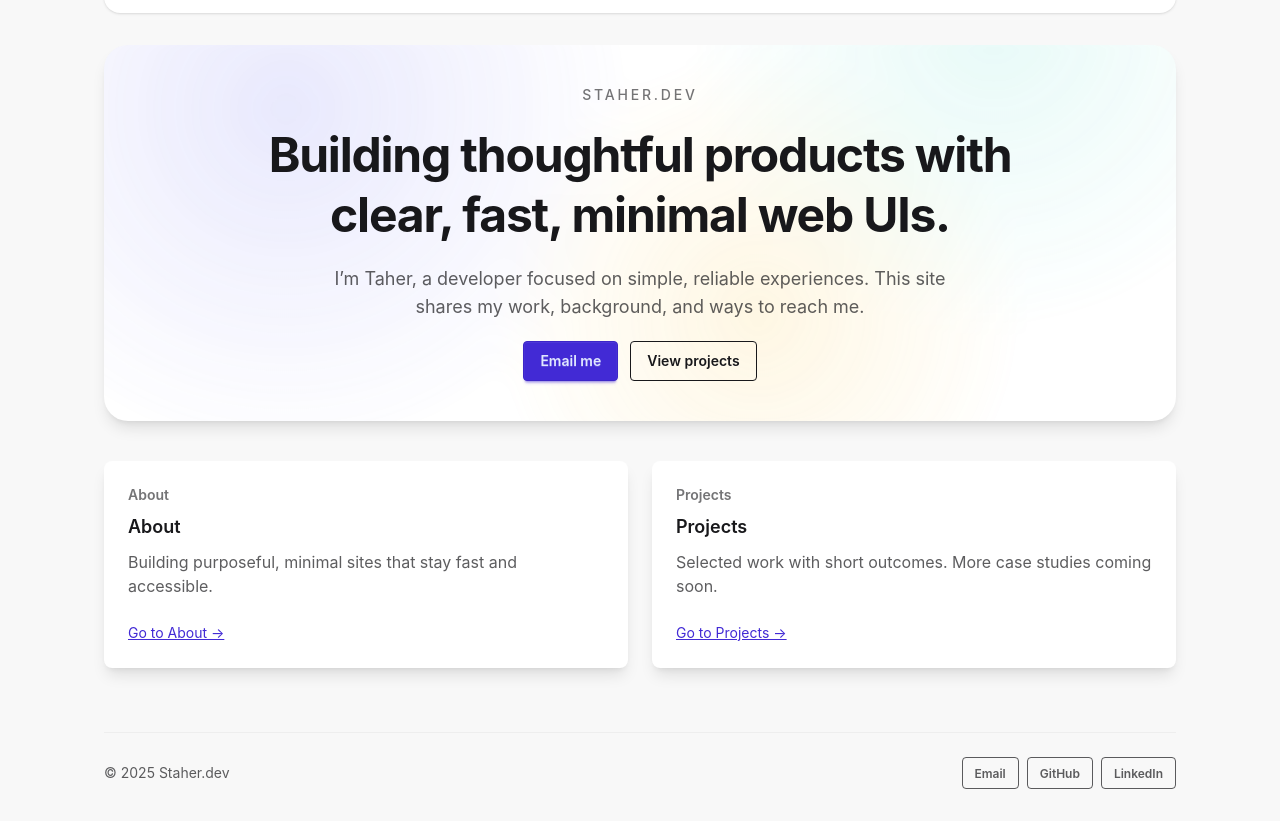
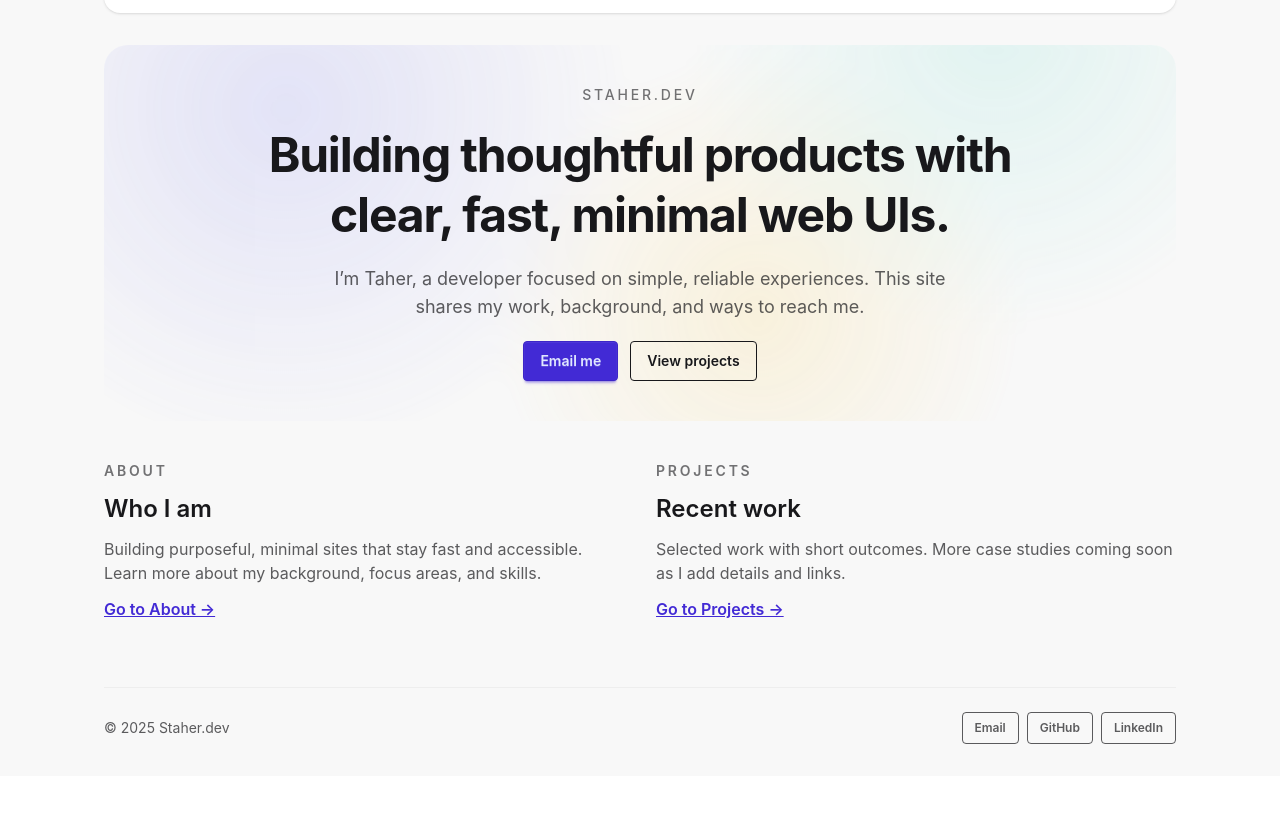
Before and after one commit to staher/staher.dev, an Astro site: page / in a window 1280 px wide. Shown: the part 91-912 px from the top of the page. After the commit the page ends 867 px from the top, so only its background shows below. Built offline with nearby package versions, Linux system fonts and the light colour scheme; Astro itself is replaced by a stand-in of ours.

Commit message:
remove cards styling

```diff
--- a/src/pages/index.astro
+++ b/src/pages/index.astro
@@ -5,7 +5,7 @@ import { siteMeta } from '../data/site'
 
 <BaseLayout title="Home" description={siteMeta.description}>
   <div class="flex flex-col gap-10">
-    <section class="relative overflow-hidden rounded-3xl bg-base-100 p-10 text-center shadow-lg">
+    <section class="relative overflow-hidden rounded-3xl p-10 text-center">
       <div class="hero-ambient pointer-events-none absolute inset-0 opacity-80"></div>
       <div class="relative flex flex-col items-center gap-5">
         <p class="text-sm font-medium uppercase tracking-[0.2em] text-base-content/60">
@@ -29,30 +29,33 @@ import { siteMeta } from '../data/site'
       </div>
     </section>
 
-    <section class="grid gap-6 sm:grid-cols-2">
-      {[
-        {
-          title: 'About',
-          copy: 'Building purposeful, minimal sites that stay fast and accessible.',
-          href: '/about',
-        },
-        {
-          title: 'Projects',
-          copy: 'Selected work with short outcomes. More case studies coming soon.',
-          href: '/projects',
-        },
-      ].map((item) => (
-        <a href={item.href} class="card bg-base-100 shadow-lg transition hover:-translate-y-1">
-          <div class="card-body items-center text-center sm:items-start sm:text-left">
-            <p class="text-sm font-semibold text-base-content/60">{item.title}</p>
-            <h2 class="card-title">{item.title}</h2>
-            <p class="text-base text-base-content/70">{item.copy}</p>
-            <div class="card-actions pt-4">
-              <span class="link link-primary">Go to {item.title} →</span>
-            </div>
-          </div>
-        </a>
-      ))}
+    <section class="grid gap-8 sm:grid-cols-2">
+      <div class="flex flex-col gap-3 text-center sm:text-left">
+        <p class="text-sm font-semibold uppercase tracking-[0.2em] text-base-content/60">About</p>
+        <h2 class="text-2xl font-semibold">Who I am</h2>
+        <p class="text-base text-base-content/70">
+          Building purposeful, minimal sites that stay fast and accessible. Learn more about my
+          background, focus areas, and skills.
+        </p>
+        <div>
+          <a class="link link-primary font-semibold" href="/about">
+            Go to About →
+          </a>
+        </div>
+      </div>
+      <div class="flex flex-col gap-3 text-center sm:text-left">
+        <p class="text-sm font-semibold uppercase tracking-[0.2em] text-base-content/60">Projects</p>
+        <h2 class="text-2xl font-semibold">Recent work</h2>
+        <p class="text-base text-base-content/70">
+          Selected work with short outcomes. More case studies coming soon as I add details and
+          links.
+        </p>
+        <div>
+          <a class="link link-primary font-semibold" href="/projects">
+            Go to Projects →
+          </a>
+        </div>
+      </div>
     </section>
   </div>
 </BaseLayout>
```
